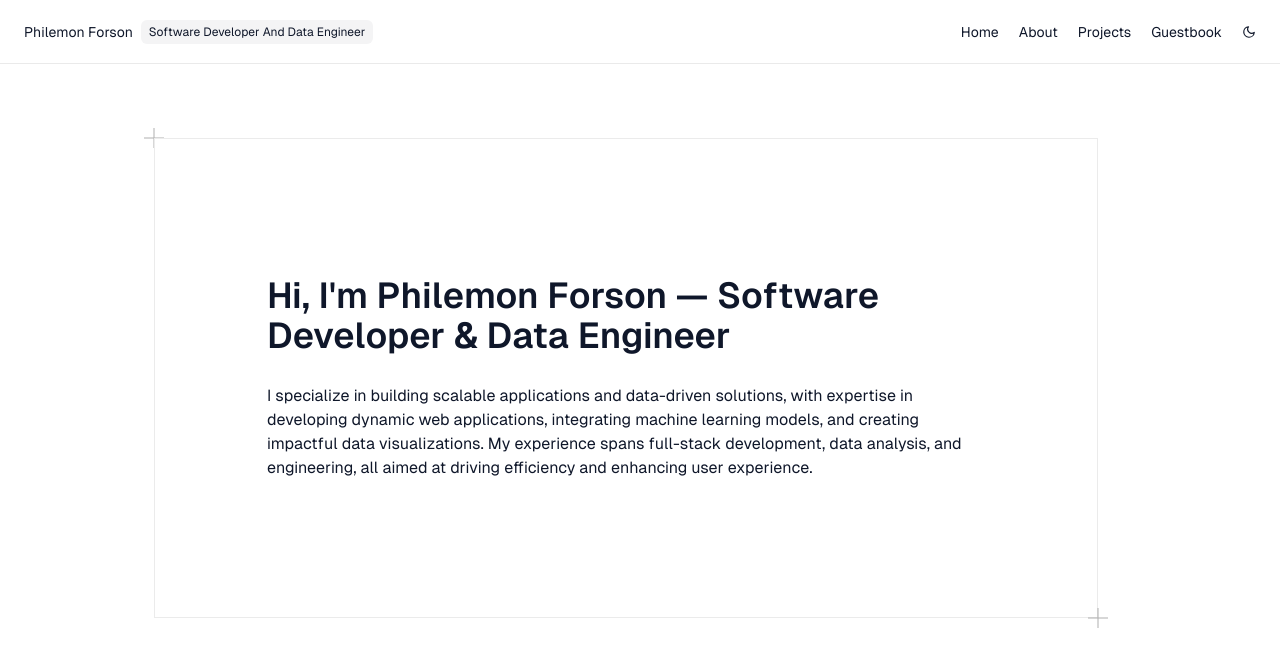
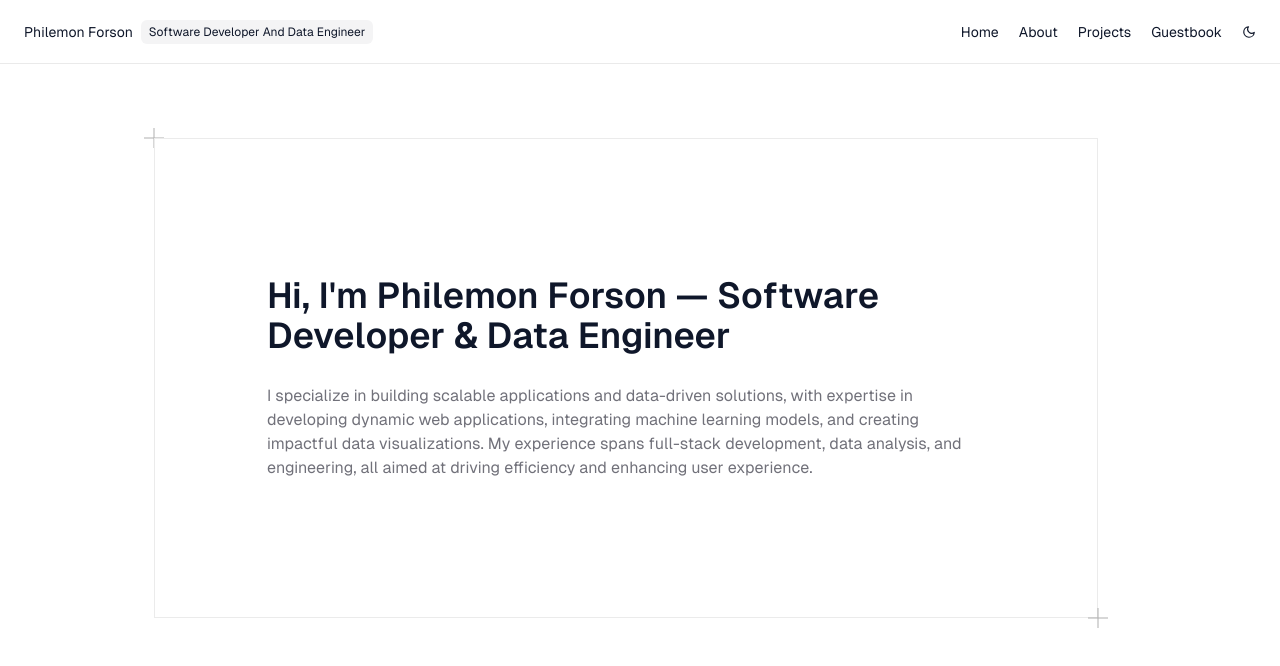
Before and after one commit to phil-forson/philemon-forson, a Next.js app: page / in a window 1280 px wide. Shown: the top 666 px of the page. Built offline with nearby package versions, Linux system fonts and the light colour scheme.

Commit message:
minor text color edit

```diff
--- a/src/components/Landing/Landing.tsx
+++ b/src/components/Landing/Landing.tsx
@@ -10,7 +10,7 @@ const Landing = () => {
           <h1 className="md:text-4xl text-2xl font-semibold">
             Hi, I'm Philemon Forson — Software Developer & Data Engineer
           </h1>
-          <p className="text-[hsla(var(--muted),1)] ">
+          <p className="text-[hsl(var(--muted-foreground))] ">
             {" "}
             I specialize in building scalable applications and data-driven
             solutions, with expertise in developing dynamic web applications,
```
